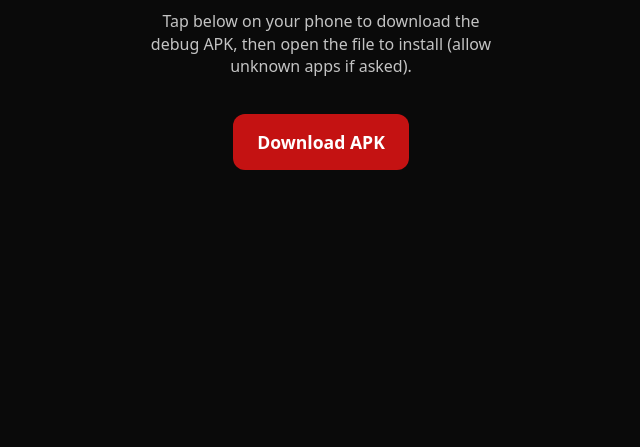
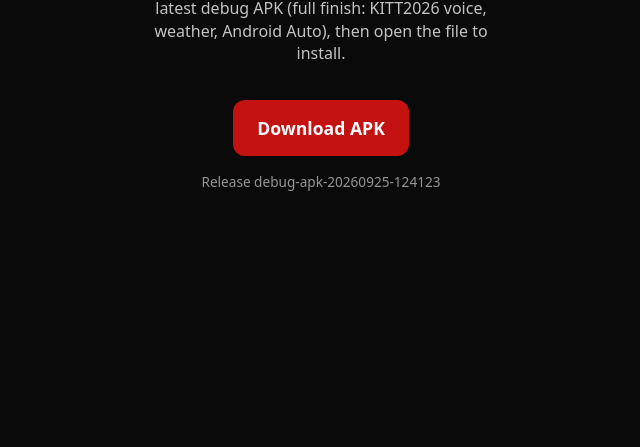
Before and after one commit to Buckeyeoverlander85/kitt-mobile-sideload, a plain HTML site: page docs/index.html in a window 1280 px wide. Shown: the part 353-800 px from the top of the page, without its empty margins (319-959 px from the left). Drawn offline with Linux system fonts and the light colour scheme.

Commit message:
Point landing page at full-finish APK debug-apk-20260925-124123

```diff
--- a/docs/index.html
+++ b/docs/index.html
@@ -9,13 +9,15 @@
     .card { text-align:center; padding:2rem; max-width:22rem; }
     a.btn { display:inline-block; margin-top:1.25rem; padding:1rem 1.5rem; background:#c41212; color:#fff; text-decoration:none; font-weight:700; border-radius:12px; font-size:1.1rem; }
     p { opacity:0.8; line-height:1.4; }
+    .meta { font-size:0.85rem; margin-top:1rem; opacity:0.6; }
   </style>
 </head>
 <body>
   <div class="card">
     <h1>KITT Mobile</h1>
-    <p>Tap below on your phone to download the debug APK, then open the file to install (allow unknown apps if asked).</p>
-    <a class="btn" href="https://github.com/Buckeyeoverlander85/kitt-mobile-sideload/releases/download/debug-apk-20260925-123806/app-debug.apk">Download APK</a>
+    <p>Tap below on your phone to download the latest debug APK (full finish: KITT2026 voice, weather, Android Auto), then open the file to install.</p>
+    <a class="btn" href="https://github.com/Buckeyeoverlander85/kitt-mobile-sideload/releases/download/debug-apk-20260925-124123/app-debug.apk">Download APK</a>
+    <p class="meta">Release debug-apk-20260925-124123</p>
   </div>
 </body>
 </html>
```
